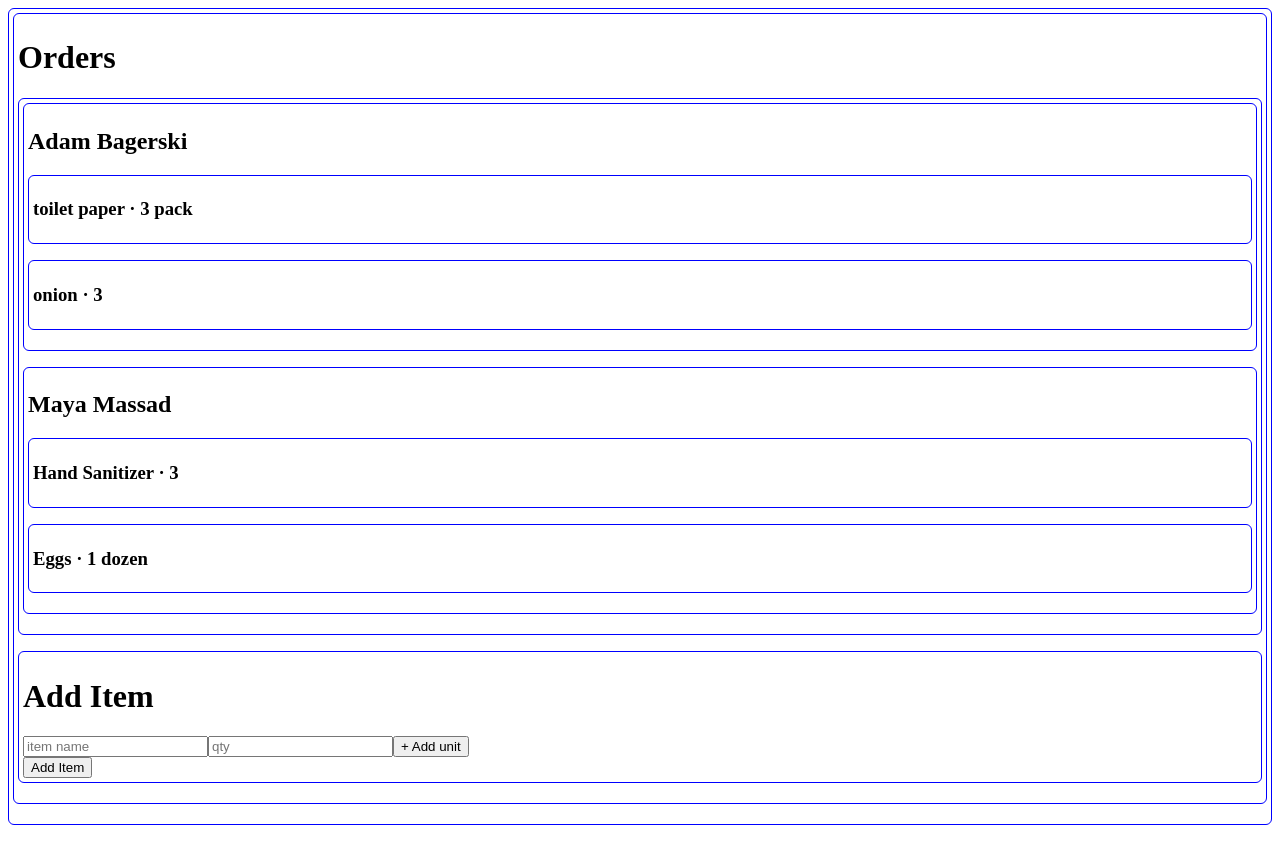
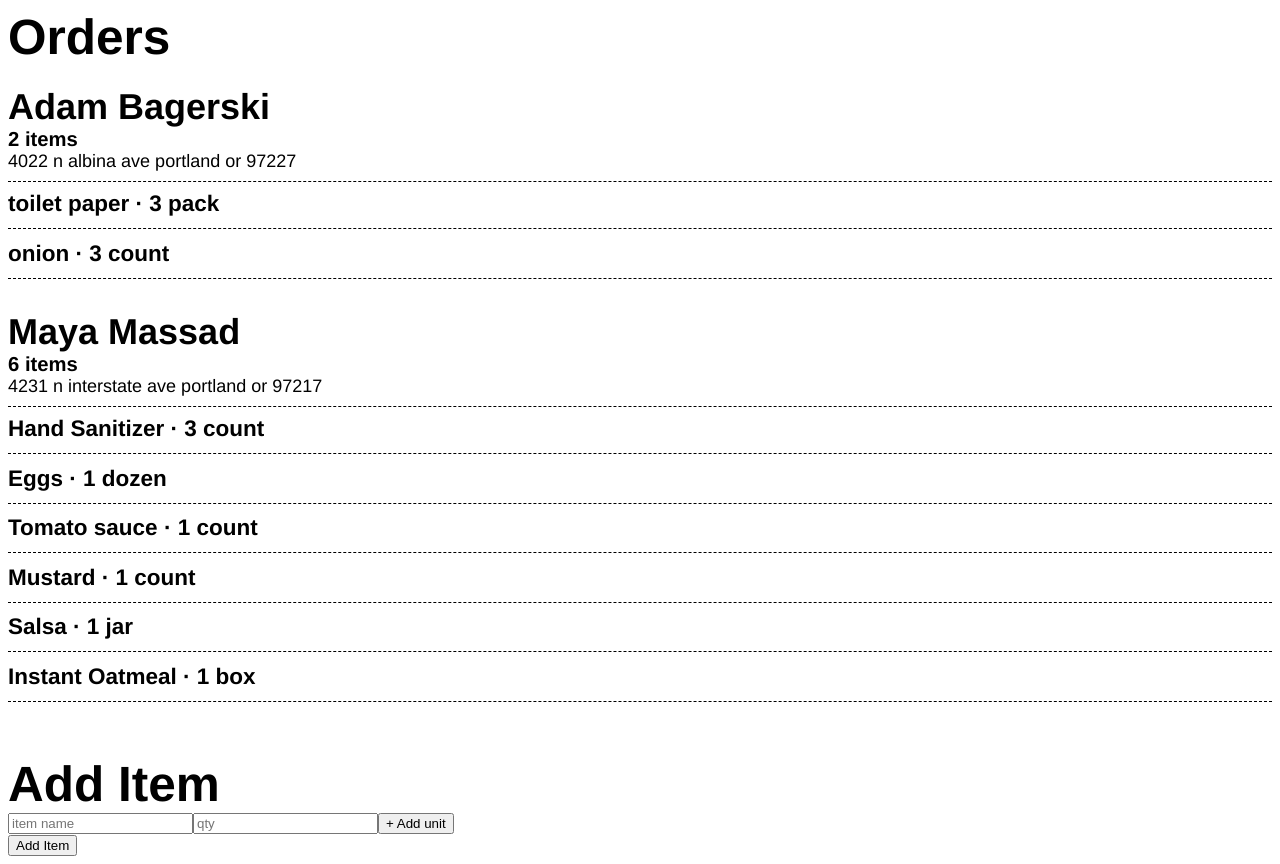
Before and after one commit to thisdesign/groceryassist, a Next.js app: page / in a window 1280 px wide. Before the commit the page ends 841 px from the top, so only its background shows below. Built offline with nearby package versions, Linux system fonts and the light colour scheme.

Commit message:
Add fpo data

```diff
--- a/pages/_app.tsx
+++ b/pages/_app.tsx
@@ -7,11 +7,41 @@ const App = ({ pageProps, Component }) => {
 
       <style global jsx>
         {`
-          div {
-            border: 1px solid blue;
-            border-radius: 6px;
-            padding: 0.25rem;
-            margin-bottom: 1rem;
+          html,
+          body {
+            font-family: helvetica, arial, sans-serif;
+            font-size: 18px;
+          }
+
+          h1,
+          h2,
+          h3,
+          h4,
+          h5,
+          h6,
+          p {
+            margin: 0;
+          }
+
+          h1 {
+            font-size: 2.75rem;
+          }
+          h2 {
+            font-size: 2rem;
+          }
+          h3 {
+            font-size: 1.25rem;
+          }
+          h4 {
+            font-size: 1.125rem;
+          }
+          h5 {
+            font-size: 1rem;
+          }
+
+          hr {
+            border: 0;
+            border-bottom: 1px dashed black;
           }
         `}
       </style>
--- a/pages/index.tsx
+++ b/pages/index.tsx
@@ -1,5 +1,3 @@
-import Head from "next/head";
-
 type Item = {
   name: string;
   count: number;
@@ -8,14 +6,35 @@ type Item = {
 
 type Order = {
   id: number;
-  name: string;
+  userId: number;
   items: Item[];
 };
 
-const ORDERS: Order[] = [
+type user = {
+  id: number;
+  name: string;
+  address: string;
+};
+
+// data
+
+const USERS: user[] = [
   {
     name: "Adam Bagerski",
     id: 56789876,
+    address: "4022 n albina ave portland or 97227"
+  },
+  {
+    name: "Maya Massad",
+    id: 56789877,
+    address: "4231 n interstate ave portland or 97217"
+  }
+];
+
+const ORDERS: Order[] = [
+  {
+    id: 567890,
+    userId: 56789876,
     items: [
       {
         name: "toilet paper",
@@ -29,7 +48,7 @@ const ORDERS: Order[] = [
     ]
   },
   {
-    name: "Maya Massad",
+    userId: 56789877,
     id: 23434534,
     items: [
       {
@@ -40,6 +59,24 @@ const ORDERS: Order[] = [
         name: "Eggs",
         count: 1,
         unit: "dozen"
+      },
+      {
+        name: "Tomato sauce",
+        count: 1
+      },
+      {
+        name: "Mustard",
+        count: 1
+      },
+      {
+        name: "Salsa",
+        count: 1,
+        unit: "jar"
+      },
+      {
+        name: "Instant Oatmeal",
+        count: 1,
+        unit: "box"
       }
     ]
   }
@@ -49,19 +86,35 @@ const Home = () => (
   <>
     <h1>Orders</h1>
     <div>
-      {ORDERS.map(({ items, name }) => (
+      {ORDERS.map(({ items, userId }) => {
+        const user = USERS.filter(user => user.id === userId)[0];
+
+        return (
           <div>
-          <h2>{name}</h2>
+            <br />
+            <div>
+              <h2>{user.name}</h2>
+              <h4>{items.length} items</h4>
+              <p>{user.address}</p>
+            </div>
+
+            <hr />
             {items.map(item => (
               <div>
                 <h3>
-                {item.name} · {item.count} {item.unit ? item.unit : ""}
+                  {item.name} · {item.count} {item.unit ? item.unit : "count"}
+                  <hr />
                 </h3>
               </div>
             ))}
           </div>
-      ))}
+        );
+      })}
     </div>
+
+    <br />
+    <br />
+
     <div>
       <h1>Add Item</h1>
       <input type="field" placeholder="item name"></input>
```
Lines whose indentation alone changed are shown as unchanged.
